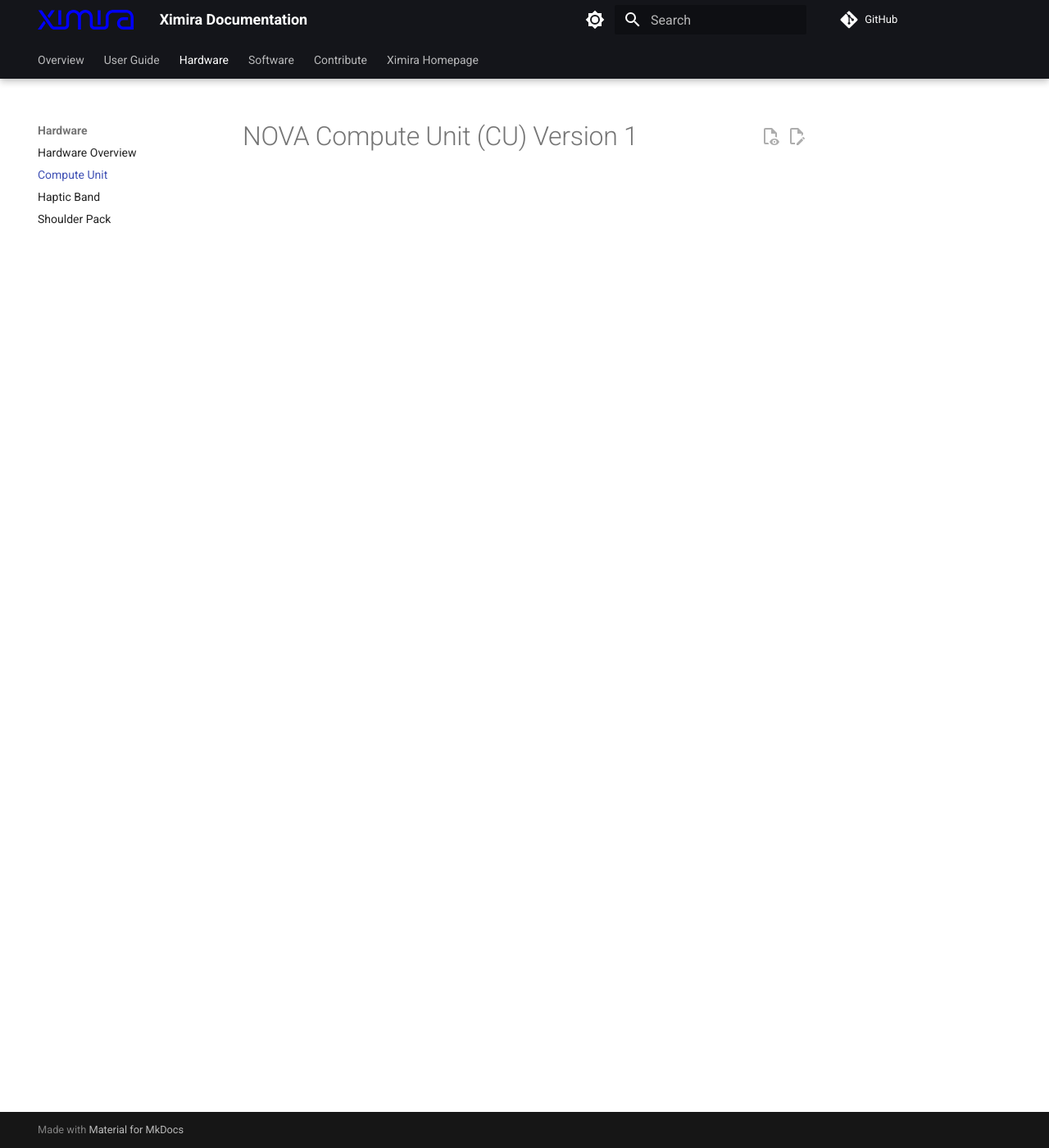
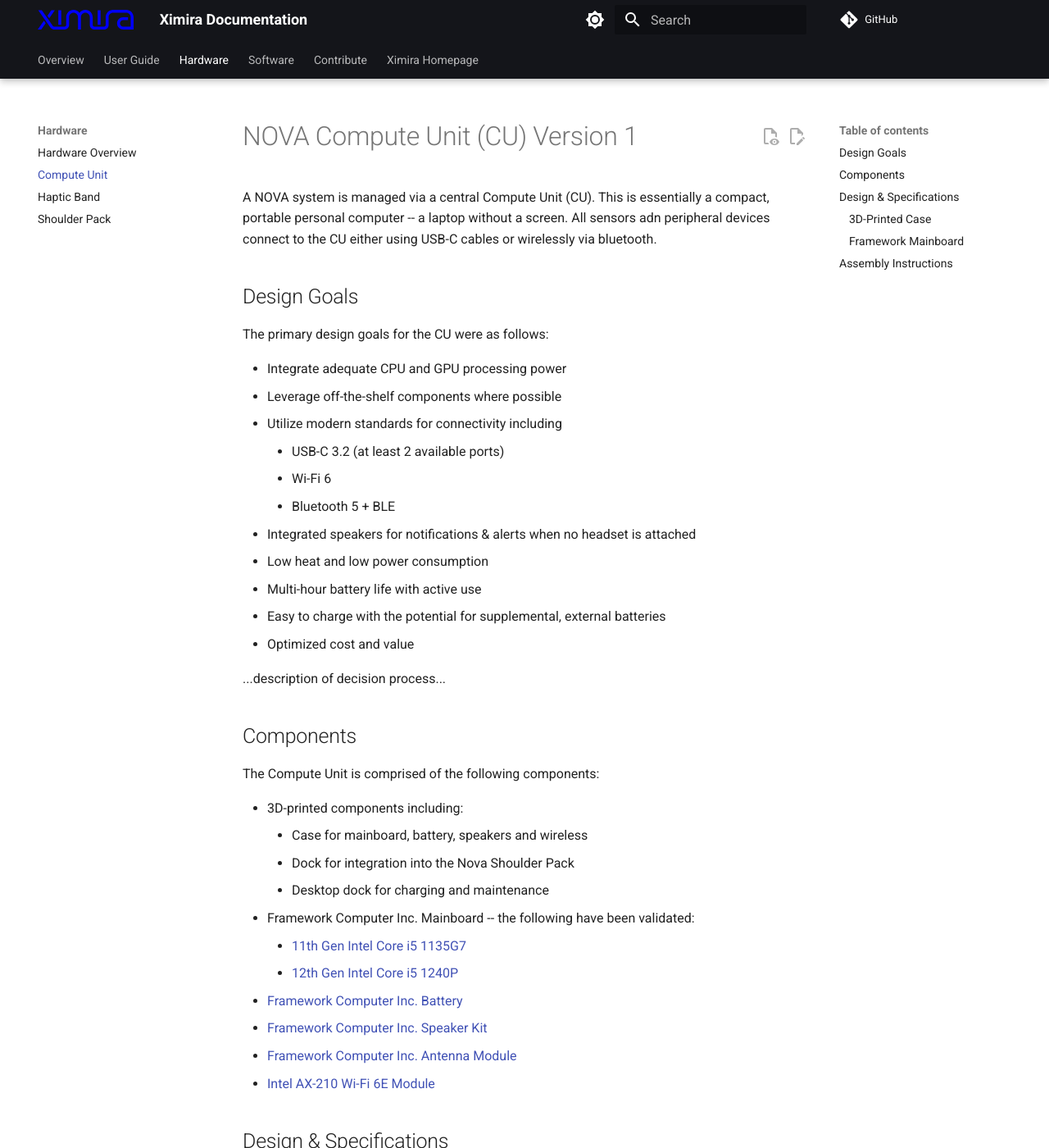
Before and after one commit to ximira-org/docs, an MkDocs documentation site: the page built from docs/hardware/nova-cu-v1.md, in a window 1280 px wide and 1400 px high. Shown: the whole window at 82% size. Built offline with MkDocs 1.6.1 and Material for MkDocs 9.7.7, drawn with Linux system fonts in a browser that asks for light colours; some of the changed text lies outside the part shown.

Commit message:
Added some sample content

```diff
--- a/docs/hardware/nova-cu-v1.md
+++ b/docs/hardware/nova-cu-v1.md
@@ -1 +1,54 @@
 # NOVA Compute Unit (CU) Version 1
+
+A NOVA system is managed via a central Compute Unit (CU). This is essentially a compact, portable personal computer -- a laptop without a screen. All sensors adn peripheral devices connect to the CU either using USB-C cables or wirelessly via bluetooth.
+
+## Design Goals
+
+The primary design goals for the CU were as follows:
+
+  - Integrate adequate CPU and GPU processing power
+  - Leverage off-the-shelf components where possible
+  - Utilize modern standards for connectivity including
+    + USB-C 3.2 (at least 2 available ports)
+    + Wi-Fi 6
+    + Bluetooth 5 + BLE
+  - Integrated speakers for notifications & alerts when no headset is attached
+  - Low heat and low power consumption
+  - Multi-hour battery life with active use
+  - Easy to charge with the potential for supplemental, external batteries
+  - Optimized cost and value
+
+...description of decision process...
+
+## Components
+
+The Compute Unit is comprised of the following components:
+
+  - 3D-printed components including:
+    + Case for mainboard, battery, speakers and wireless
+    + Dock for integration into the Nova Shoulder Pack
+    + Desktop dock for charging and maintenance
+  - Framework Computer Inc. Mainboard -- the following have been validated:
+    + [11th Gen Intel Core i5 1135G7](https://frame.work/products/mainboard?v=FRANFG000A)
+    + [12th Gen Intel Core i5 1240P](https://frame.work/products/mainboard-12th-gen-intel-core?v=FRANGACP04)
+  - [Framework Computer Inc. Battery](https://frame.work/products/battery)
+  - [Framework Computer Inc. Speaker Kit](https://frame.work/products/speaker-kit?v=FRANBXFG03)
+  - [Framework Computer Inc. Antenna Module](https://frame.work/products/antenna-module?v=FRANBA0001)
+  - [Intel AX-210 Wi-Fi 6E Module](https://frame.work/products/intel-wi-fi-6e-ax210-no-vpro)
+
+
+## Design & Specifications
+
+### 3D-Printed Case
+
+![3D Rendering of NOVA CU Case](../_images/nova-cu-v1-case1.jpg)
+
+Description...download...etc.
+
+### Framework Mainboard
+
+![Image of Framework Computer Inc. Mainboard](../_images/framework-mainboard.png)
+
+Description...specifications...etc.
+
+## Assembly Instructions
```
Also changed, not shown: docs/hardware/nova-band-v1.md (+10 -0 lines), docs/hardware/nova-pack-v1.md (+10 -0 lines), docs/_images/framework-mainboard.png (added), docs/_images/nova-cu-v1-case1.jpg (added), 1 other file.
